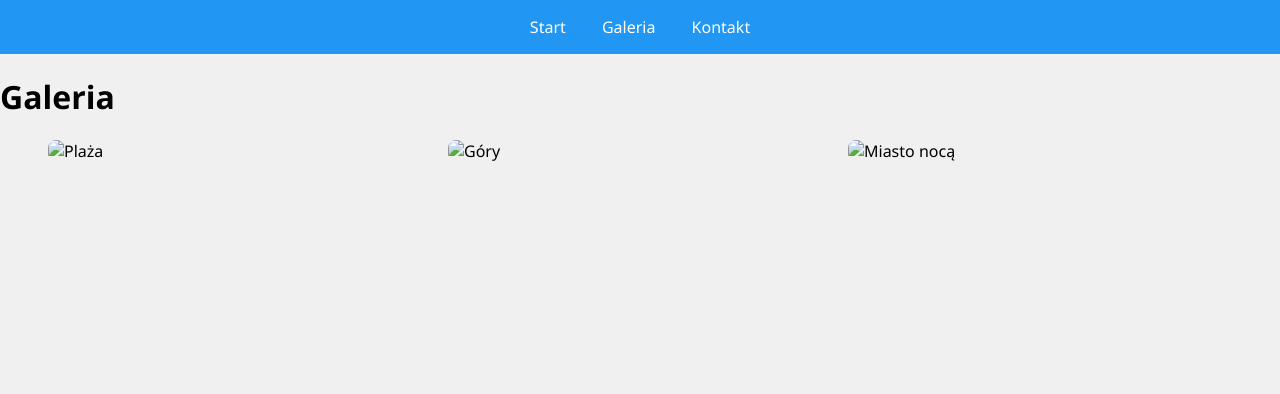
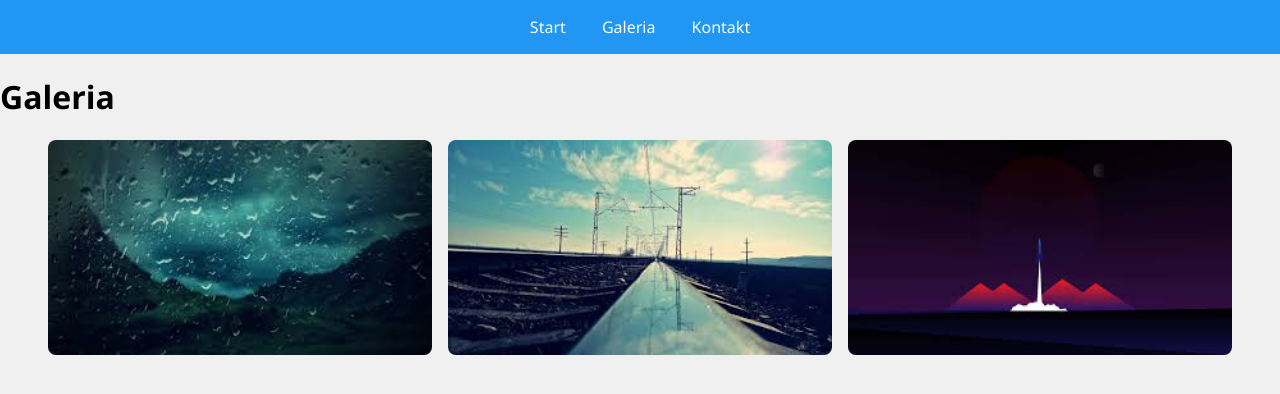
Before and after one commit to K0rzechowski/PWA-JS, a plain HTML site: page galeria.html in a window 1280 px wide. Drawn offline with Linux system fonts and the light colour scheme.

Commit message:
add photos and css changes

```diff
--- a/galeria.html
+++ b/galeria.html
@@ -17,9 +17,9 @@
   <main>
     <h1>Galeria</h1>
     <div class="gallery">
-      <img src="images/photo1.jpg" alt="Plaża">
-      <img src="images/photo2.jpg" alt="Góry">
-      <img src="images/photo3.jpg" alt="Miasto nocą">
+      <img src="images/pobrane (1).jpg" alt="Plaża">
+      <img src="images/pobrane (2).jpg" alt="Góry">
+      <img src="images/pobrane (3).jpg" alt="Miasto nocą">
     </div>
   </main>
 </body>
--- a/style.css
+++ b/style.css
@@ -29,6 +29,7 @@ body {
     flex-wrap: wrap;
     gap: 1rem;
     justify-content: center;
+    align-items: center;
   }
 
   .gallery img {
@@ -42,6 +43,7 @@ body {
     width: 90%;
     max-width: 400px;
     margin: auto;
+    align-items: center;
   }
 
   form input, form textarea {
```
Also changed, not shown: index.html (+2 -2 lines), images/pobrane (1).jpg (added), images/pobrane (2).jpg (added), images/pobrane (3).jpg (added), images/pobrane (9).jpg (added).
